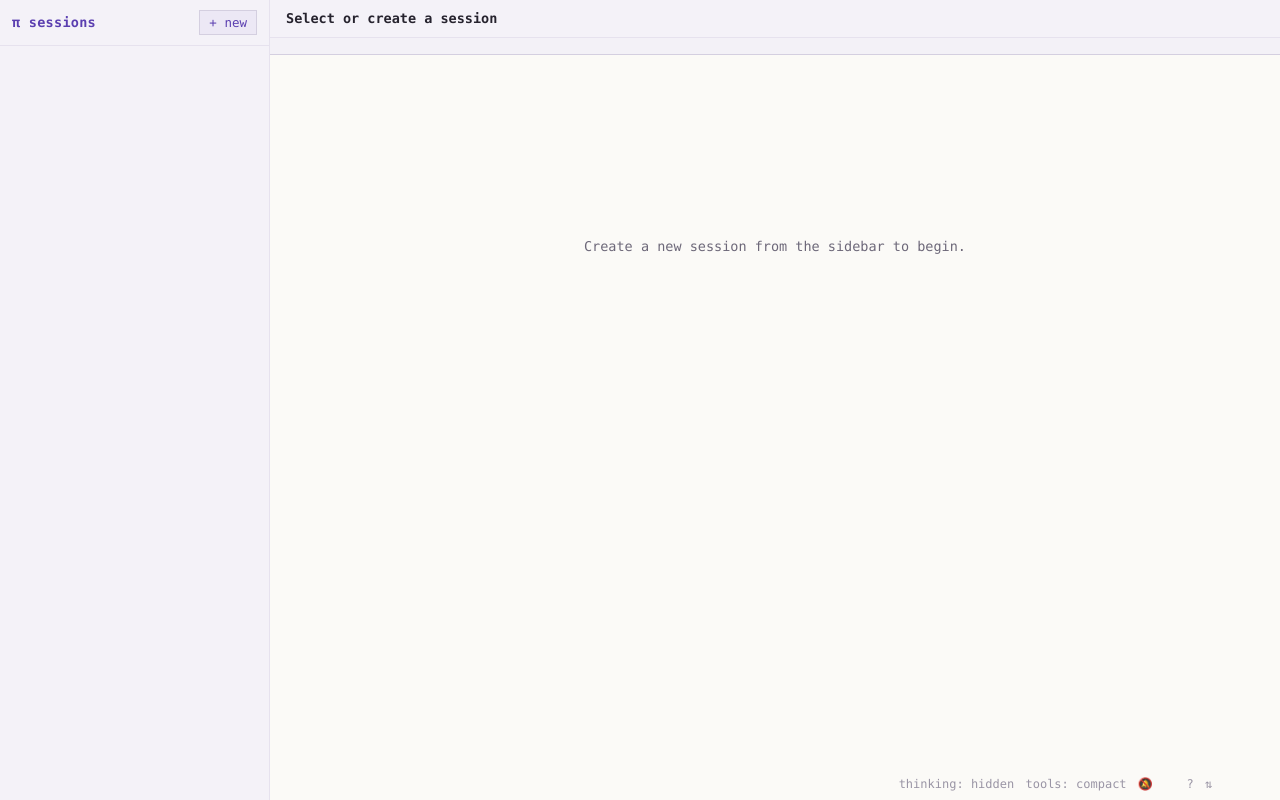
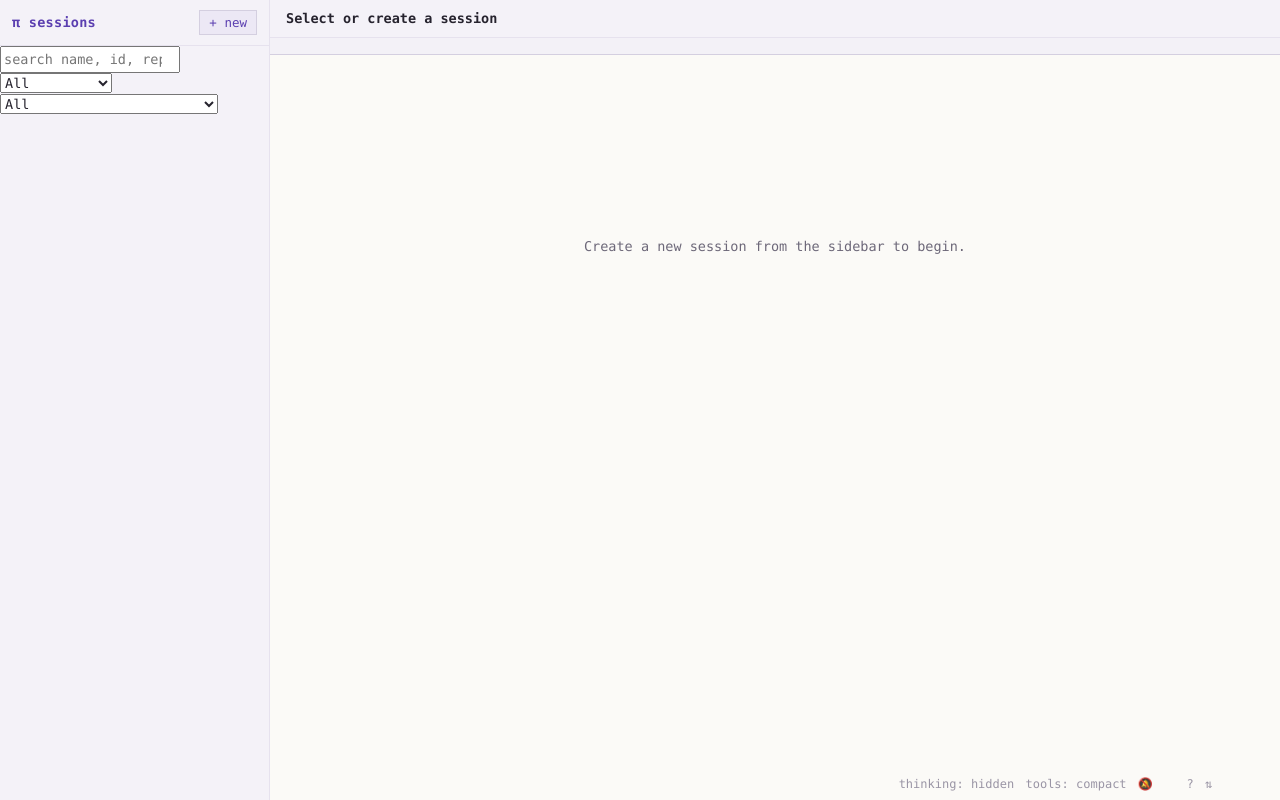
Before and after one commit to wrossmorrow/interactive-coding-kubernetes, a plain HTML site: page ui/static/index.html in a window 1280 px wide. Drawn offline with Linux system fonts and the light colour scheme; no server answers.

Commit message:
feat: add sidebar search and filter controls to session list

```diff
--- a/ui/static/index.html
+++ b/ui/static/index.html
@@ -15,6 +15,28 @@
     <div class="sb-head">
       <span class="sb-brand">π sessions</span>
       <button id="btn-new" type="button" class="btn primary">+ new</button>
+    </div>
+    <div class="sb-filters">
+      <input id="sb-search" type="search" placeholder="search name, id, repo, branch, model, PR, wake…" autocomplete="off" spellcheck="false">
+      <div class="sb-filter-row">
+        <select id="sb-kind" title="Filter by session kind">
+          <option value="all">All</option>
+          <option value="interactive">Interactive</option>
+          <option value="analyst">Analyst</option>
+          <option value="review">CI Review</option>
+        </select>
+        <select id="sb-status" title="Filter by session status">
+          <option value="all">All</option>
+          <option value="live">Active / Needs Attention</option>
+          <option value="paused">Paused</option>
+          <option value="closed">Closed</option>
+        </select>
+      </div>
+      <div id="sb-filter-meta" class="sb-filter-row" hidden>
+        <span id="sb-count" class="dim"></span>
+        <span class="grow"></span>
+        <button id="sb-clear" type="button" class="mini-btn">clear filters</button>
+      </div>
     </div>
     <div id="session-list"></div>
   </aside>
```
